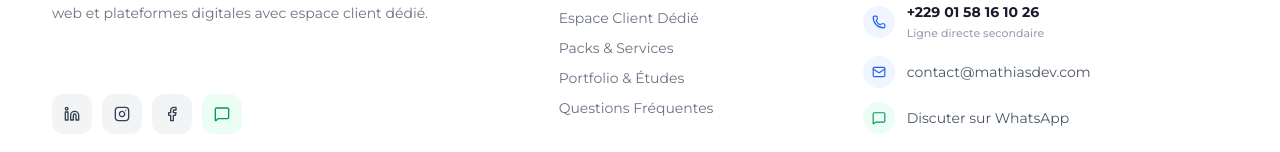
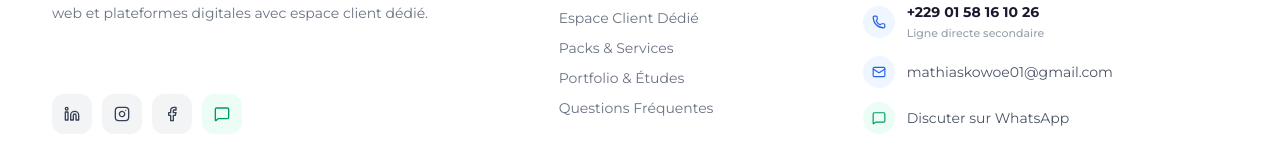
Before and after one commit to mathiaskowoe01-alt/Mathiaskowoe, a React (Vite) app: page / in a window 1280 px wide. Shown: the part 10704-10856 px from the top of the page. Built offline with nearby package versions, Linux system fonts and the light colour scheme.

Commit message:
update: set official contact email to mathiaskowoe01@gmail.com

```diff
--- a/src/data/siteData.js
+++ b/src/data/siteData.js
@@ -13,7 +13,7 @@ export const siteData = {
     phone: "+229 01 57 30 76 77",
     phoneDisplay: "+229 01 57 30 76 77",
     phoneSecondary: "+229 01 58 16 10 26",
-    email: "contact@mathiasdev.com",
+    email: "mathiaskowoe01@gmail.com",
     whatsappUrl: "https://wa.me/2290157307677?text=Bonjour%20Mathias%2C%20j%27ai%20un%20projet%20%C3%A0%20discuter.",
     location: "Cotonou, Bénin • Rayonnement International",
     socials: {
```
